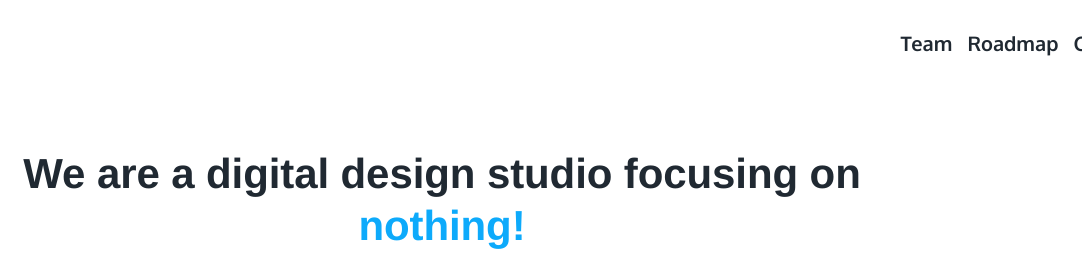
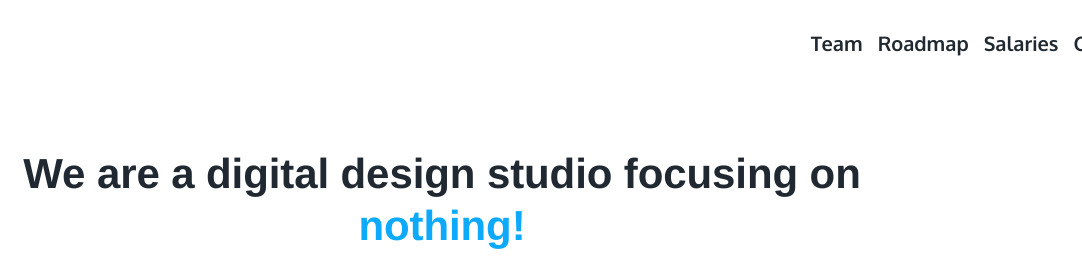
Before and after one commit to monoroutine/website, a plain HTML site: page docs/index.html in a window 1280 px wide. Shown: the top 280 px of the page, 198-1280 px from the left. Drawn offline with nearby package versions, Linux system fonts and the light colour scheme.

Commit message:
Add salaries

```diff
--- a/docs/index.html
+++ b/docs/index.html
@@ -70,6 +70,7 @@
                     <div class="links">
                         <a href="#team">Team</a>
                         <a href="https://trello.com/b/a7UoabAd/roadmap" target="_blank">Roadmap</a>
+                        <a href="https://docs.google.com/spreadsheets/d/1JENX6F5SQpO1v261loMGnAK0AFjcVzDIngCqzHwiFlY/edit#gid=0" target="_blank">Salaries</a>
                         <a href="#contact">Contact</a>
                     </div>
 				</div>
```
